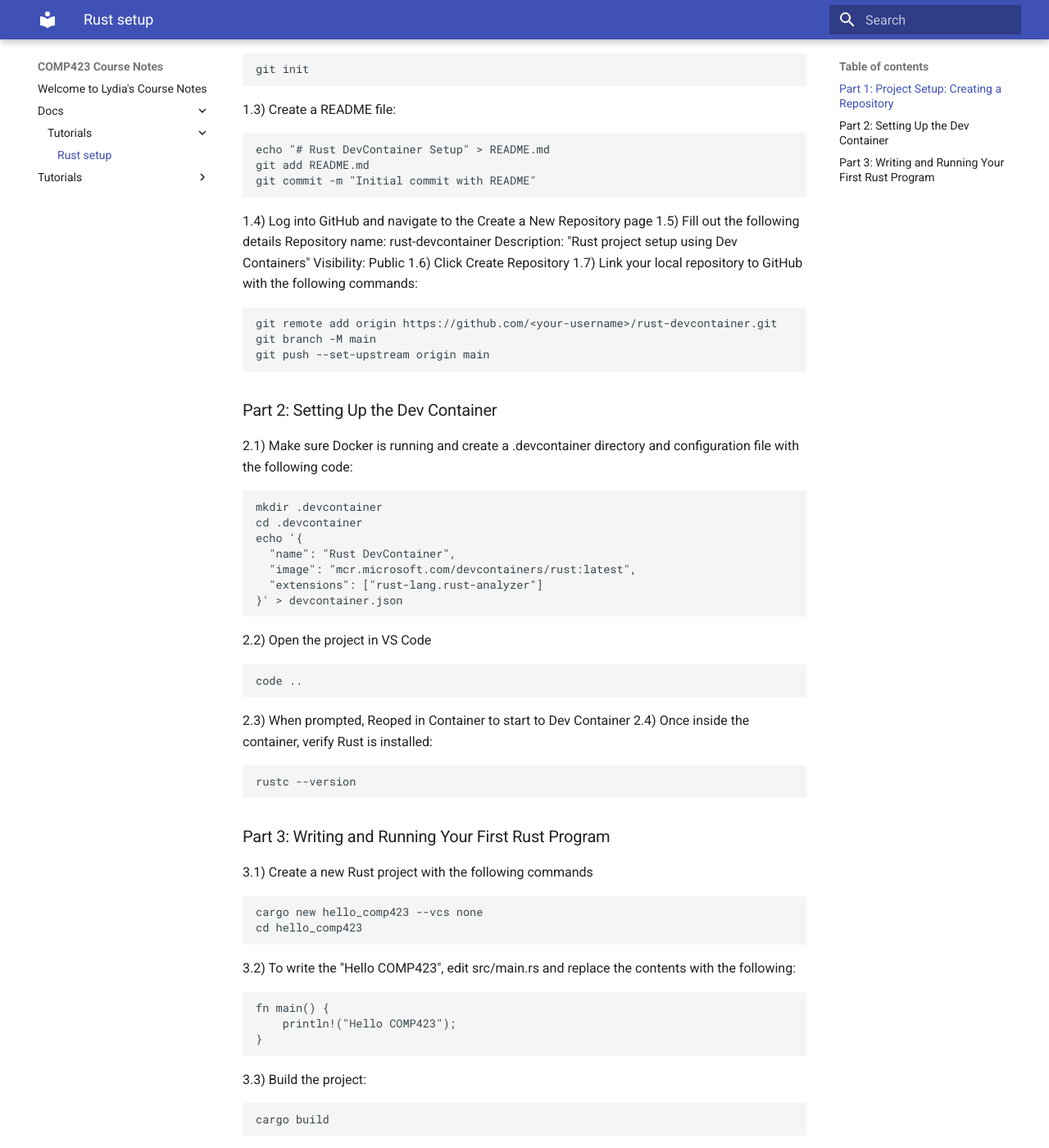
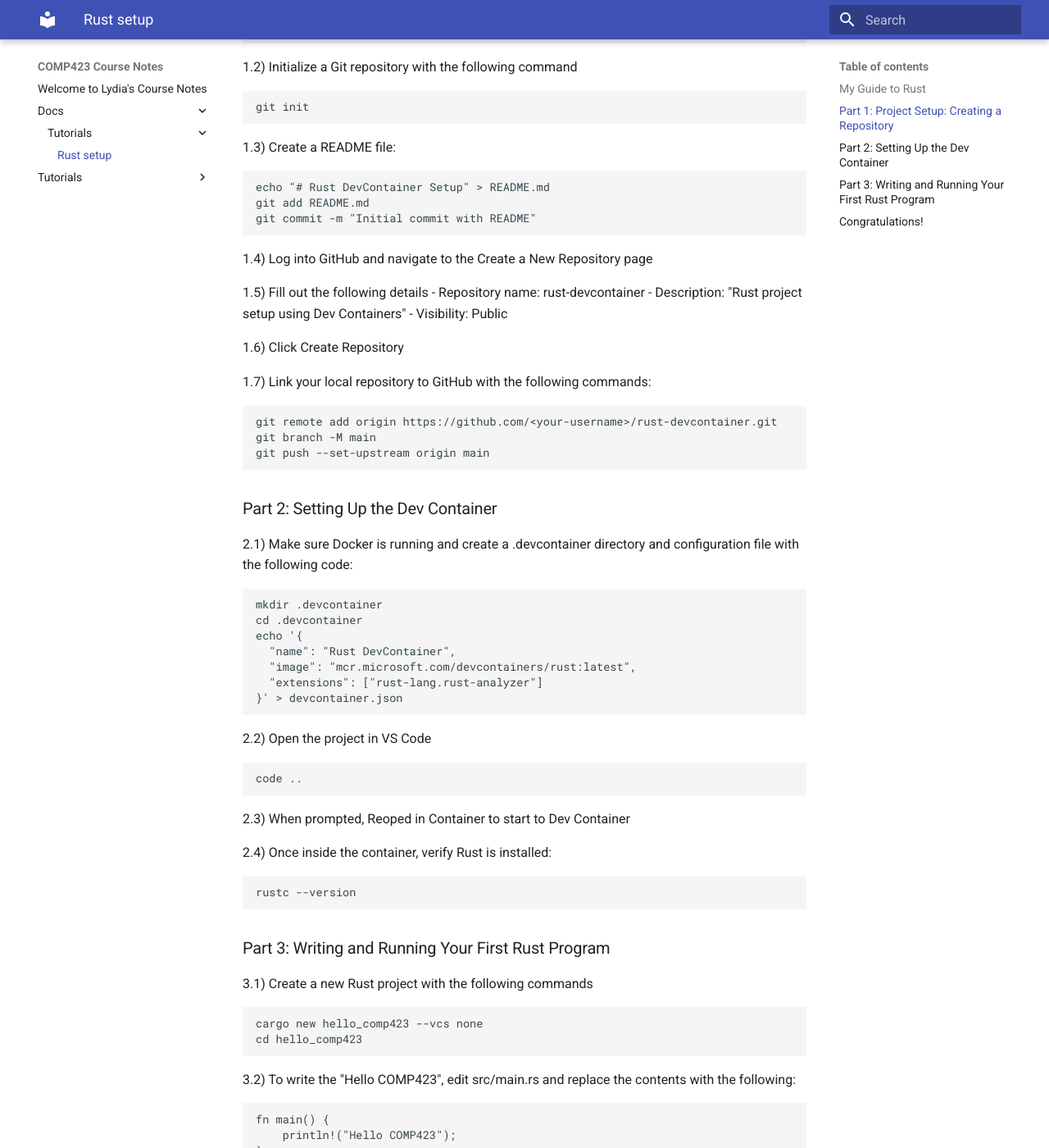
Before and after one commit to lydiaschneider/comp423-course-notes, an MkDocs documentation site: the page built from docs/docs/tutorials/rust-setup.md, in a window 1280 px wide and 1400 px high, scrolled down 527 px. Shown: the whole window at 82% size. Built offline with MkDocs 1.6.1 and Material for MkDocs 9.7.7, drawn with Linux system fonts in a browser that asks for light colours; some of the changed text lies outside the part shown.

Commit message:
Added new changes

````diff
--- a/docs/docs/tutorials/rust-setup.md
+++ b/docs/docs/tutorials/rust-setup.md
@@ -8,6 +10,7 @@
 3) VS Code downloaded
 4) Docker installed
 5) Knowledge of command-line basics
+
 
 Ok let's get started with Rust!
 
@@ -35,11 +38,14 @@
 
 
 1.4) Log into GitHub and navigate to the Create a New Repository page
+
 1.5) Fill out the following details
-        Repository name: rust-devcontainer
-        Description: "Rust project setup using Dev Containers"
-        Visibility: Public
+    - Repository name: rust-devcontainer
+    - Description: "Rust project setup using Dev Containers"
+    - Visibility: Public
+
 1.6) Click Create Repository
+
 1.7) Link your local repository to GitHub with the following commands:
 
 ```bash
@@ -48,7 +54,7 @@
 git push --set-upstream origin main
 ```
 
-###Part 2: Setting Up the Dev Container
+### Part 2: Setting Up the Dev Container
 2.1) Make sure Docker is running and create a .devcontainer directory and configuration file with the following code:
 
 ```bash
@@ -66,6 +72,7 @@
 code ..
 ```
 2.3) When prompted, Reoped in Container to start to Dev Container
+
 2.4) Once inside the container, verify Rust is installed:
 
 ```bash
````
Also changed, not shown: other parts of docs/docs/tutorials/rust-setup.md (+6 -3 lines).
